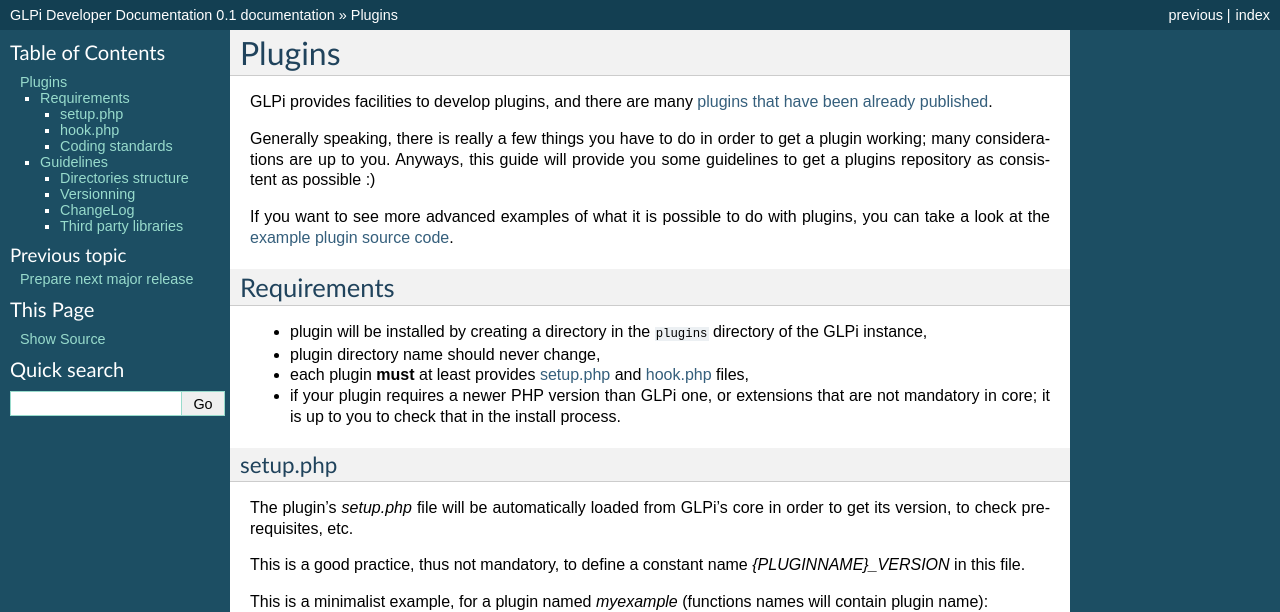
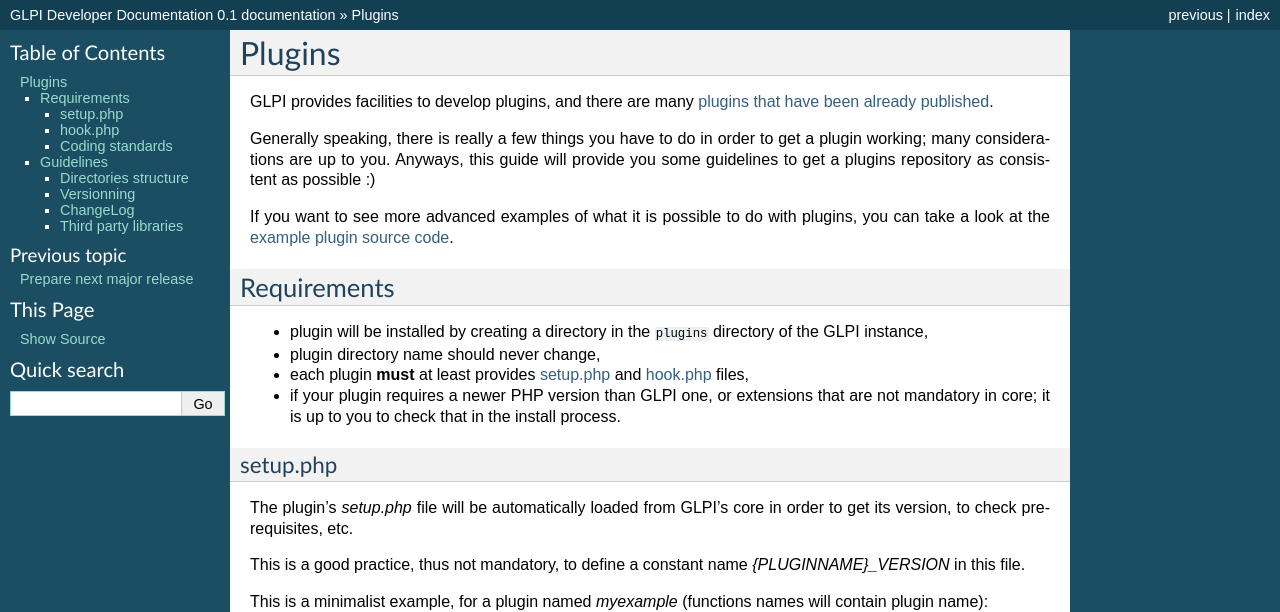
Before and after one commit to glpi-project/docdev, a Sphinx documentation site: the page built from source/plugins.rst, in a window 1280 px wide and 900 px high. Shown: the top 612 px of the window. Built offline with Sphinx 7.4.7, drawn with Linux system fonts in a browser that asks for light colours; some of the changed text lies outside the part shown.

```diff
--- a/source/checklists/reviewprocess.rst
+++ b/source/checklists/reviewprocess.rst
@@ -10,7 +10,7 @@ Here is the process you must follow when you are reviewing a PR.
 
 2. Check if unit tests are not failing,
 3. Check if coding standards checks are not failing,
-4. Review the code itself. It must follow :doc:`GLPi's coding standards <../codingstandards>`,
+4. Review the code itself. It must follow :doc:`GLPI's coding standards <../codingstandards>`,
 5. Using the Github review process, approve, request changes or just comment the PR,
 
   * If some new methods are added, or if the request made important changes in the code, you should ask the developer to write some more unit tests
--- a/source/codingstandards.rst
+++ b/source/codingstandards.rst
@@ -144,7 +144,7 @@ Classes
 
 Class names must be written in `CamelCase`:
 
-GLPi do not use `PHP namespaces <http://php.net/manual/en/language.namespaces.php>`_ right now; so be carefull when creating new classes to take a name that does not exists yet.
+GLPI do not use `PHP namespaces <http://php.net/manual/en/language.namespaces.php>`_ right now; so be carefull when creating new classes to take a name that does not exists yet.
 
 .. code-block:: php
 
@@ -154,7 +154,7 @@ GLPi do not use `PHP namespaces <http://php.net/manual/en/language.namespaces.ph
    }
 
 
-Note: even if GLPi does not use namespaces, some libs does, you will have to take care of that. You can also if you wish use namespaces for PHP objects call.
+Note: even if GLPI does not use namespaces, some libs does, you will have to take care of that. You can also if you wish use namespaces for PHP objects call.
 
 For example, the folloging code:
 
@@ -316,7 +316,7 @@ Database queries
 Checking standards
 ------------------
 
-In order to check some stabdards are respected, we provide some custom `PHP CodeSniffer <http://pear.php.net/package/PHP_CodeSniffer>`_ rules. From the GLPi directory, just run:
+In order to check some stabdards are respected, we provide some custom `PHP CodeSniffer <http://pear.php.net/package/PHP_CodeSniffer>`_ rules. From the GLPI directory, just run:
 
 .. code-block:: bash
 
--- a/source/conf.py
+++ b/source/conf.py
@@ -1,6 +1,6 @@
 # -*- coding: utf-8 -*-
 #
-# GLPi Developer Documentation documentation build configuration file, created by
+# GLPI Developer Documentation documentation build configuration file, created by
 # sphinx-quickstart on Thu Sep 29 12:02:29 2016.
 #
 # This file is execfile()d with the current directory set to its
@@ -53,7 +53,7 @@ source_suffix = ['.rst', '.md']
 master_doc = 'index'
 
 # General information about the project.
-project = u'GLPi Developer Documentation'
+project = u'GLPI Developer Documentation'
 copyright = u'2016, Teclib\''
 
 rst_epilog = """
@@ -195,7 +195,7 @@ html_static_path = ['_static']
 #html_file_suffix = None
 
 # Output file base name for HTML help builder.
-htmlhelp_basename = 'GLPiDeveloperDocumentationdoc'
+htmlhelp_basename = 'GLPIDeveloperDocumentationdoc'
 
 
 # -- Options for LaTeX output ---------------------------------------------
@@ -215,7 +215,7 @@ latex_elements = {
 # (source start file, target name, title,
 #  author, documentclass [howto, manual, or own class]).
 latex_documents = [
-  ('index', 'GLPiDeveloperDocumentation.tex', u'GLPi Developer Documentation Documentation',
+  ('index', 'GLPIDeveloperDocumentation.tex', u'GLPI Developer Documentation Documentation',
    u'Teclib\'', 'manual'),
 ]
 
@@ -245,7 +245,7 @@ latex_documents = [
 # One entry per manual page. List of tuples
 # (source start file, name, description, authors, manual section).
 man_pages = [
-    ('index', 'glpideveloperdocumentation', u'GLPi Developer Documentation Documentation',
+    ('index', 'glpideveloperdocumentation', u'GLPI Developer Documentation Documentation',
      [u'Teclib\''], 1)
 ]
 
@@ -259,8 +259,8 @@ man_pages = [
 # (source start file, target name, title, author,
 #  dir menu entry, description, category)
 texinfo_documents = [
-  ('index', 'GLPiDeveloperDocumentation', u'GLPi Developer Documentation Documentation',
-   u'Teclib\'', 'GLPiDeveloperDocumentation', 'One line description of project.',
+  ('index', 'GLPIDeveloperDocumentation', u'GLPI Developer Documentation Documentation',
+   u'Teclib\'', 'GLPIDeveloperDocumentation', 'One line description of project.',
    'Miscellaneous'),
 ]
 
--- a/source/index.rst
+++ b/source/index.rst
@@ -1,13 +1,13 @@
-.. GLPi Developer Documentation documentation master file, created by
+.. GLPI Developer Documentation documentation master file, created by
    sphinx-quickstart on Thu Sep 29 12:02:29 2016.
    You can adapt this file completely to your liking, but it should at least
    contain the root `toctree` directive.
 
-GLPi Developer Documentation
+GLPI Developer Documentation
 ============================
 
 .. image:: /_static/images/glpi.png
-   :alt: GLPi
+   :alt: GLPI
    :align: center
 
 .. toctree::
--- a/source/plugins.rst
+++ b/source/plugins.rst
@@ -3,7 +3,7 @@
 Plugins
 =======
 
-GLPi provides facilities to develop plugins, and there are many `plugins that have been already published <plugins_dir_website_>`_.
+GLPI provides facilities to develop plugins, and there are many `plugins that have been already published <plugins_dir_website_>`_.
 
 Generally speaking, there is really a few things you have to do in order to get a plugin working; many considerations are up to you. Anyways, this guide will provide you some guidelines to get a plugins repository as consistent as possible :)
 
@@ -14,17 +14,17 @@ If you want to see more advanced examples of what it is possible to do with plug
 Requirements
 ------------
 
-* plugin will be installed by creating a directory in the ``plugins`` directory of the GLPi instance,
+* plugin will be installed by creating a directory in the ``plugins`` directory of the GLPI instance,
 * plugin directory name should never change,
 * each plugin **must** at least provides :ref:`setup.php <plugins_setupphp>` and :ref:`hook.php <plugins_hookphp>` files,
-* if your plugin requires a newer PHP version than GLPi one, or extensions that are not mandatory in core; it is up to you to check that in the install process.
+* if your plugin requires a newer PHP version than GLPI one, or extensions that are not mandatory in core; it is up to you to check that in the install process.
 
 .. _plugins_setupphp:
 
 setup.php
 ^^^^^^^^^
 
-The plugin's `setup.php` file will be automatically loaded from GLPi's core in order to get its version, to check pre-requisites, etc.
+The plugin's `setup.php` file will be automatically loaded from GLPI's core in order to get its version, to check pre-requisites, etc.
 
 This is a good practice, thus not mandatory, to define a constant name `{PLUGINNAME}_VERSION` in this file.
 
@@ -99,7 +99,7 @@ This is a minimalist example, for a plugin named `myexample` (functions names wi
 hook.php
 ^^^^^^^^
 
-This file will contains hooks that GLPi may call under some user actions. Refer to core documentation to know more about available hooks.
+This file will contains hooks that GLPI may call under some user actions. Refer to core documentation to know more about available hooks.
 
 For instance, a plugin need both an install and an uninstall hook calls. Here is the minimal file:
 
@@ -129,7 +129,7 @@ For instance, a plugin need both an install and an uninstall hook calls. Here is
 Coding standards
 ^^^^^^^^^^^^^^^^
 
-You must respect GLPi's :doc:`global coding standards <../codingstandards>`.
+You must respect GLPI's :doc:`global coding standards <../codingstandards>`.
 
 
 Guidelines
@@ -195,6 +195,6 @@ Keep in mind it could help users to know what have been changed. To achieve this
 Third party libraries
 ^^^^^^^^^^^^^^^^^^^^^
 
-Just like GLPi, you shoul use the :ref:`composer tool to manage third party libraries <3rd_party_libs>` for your plugin.
+Just like GLPI, you shoul use the :ref:`composer tool to manage third party libraries <3rd_party_libs>` for your plugin.
 
 .. _plugins_dir_website: http://plugins.glpi-project.org/
--- a/source/sourcecode.rst
+++ b/source/sourcecode.rst
@@ -1,7 +1,7 @@
 Source Code management
 ======================
 
-GLPi source code management is handled by `GIT <https://en.wikipedia.org/wiki/Git>`_ and hosted on `GitHub <https://github.com/glpi-project/glpi>`_.
+GLPI source code management is handled by `GIT <https://en.wikipedia.org/wiki/Git>`_ and hosted on `GitHub <https://github.com/glpi-project/glpi>`_.
 
 In order to contribute to the source code, you will have to know a few things about Git and the development model we follow.
 
@@ -23,7 +23,7 @@ Those branches are created when any major version is released. At the time I wro
 Testing
 -------
 
-Unfortunately, tests in GLPi are not numerous... But that's willing to change, and we'd like - as far as possible - that proposals contains unit tests for the bug/feature they're related.
+Unfortunately, tests in GLPI are not numerous... But that's willing to change, and we'd like - as far as possible - that proposals contains unit tests for the bug/feature they're related.
 
 Anyways, existing unit tests may never be broken, if you made a change that breaks something, check your code, or change the unit tests, but fix that! ;)
 
@@ -56,7 +56,7 @@ Just work with a:
 
 A directory named ``glpi`` will bre created where you've issued the clone.
 
-Then - if you did not already - you will have to create a fork of the repository on your github account; using the `Fork` button from the `GLPi's Github page <https://github.com/glpi-project/glpi/>`_. This will take a few moments, and you will have a repository created, `{you user name}/glpi - forked from glpi-project/glpi`.
+Then - if you did not already - you will have to create a fork of the repository on your github account; using the `Fork` button from the `GLPI's Github page <https://github.com/glpi-project/glpi/>`_. This will take a few moments, and you will have a repository created, `{you user name}/glpi - forked from glpi-project/glpi`.
 
 Add your fork as a remote from the cloned directory:
 
```
Also changed, not shown: README.md (+1 -1 lines), 3 other files.
